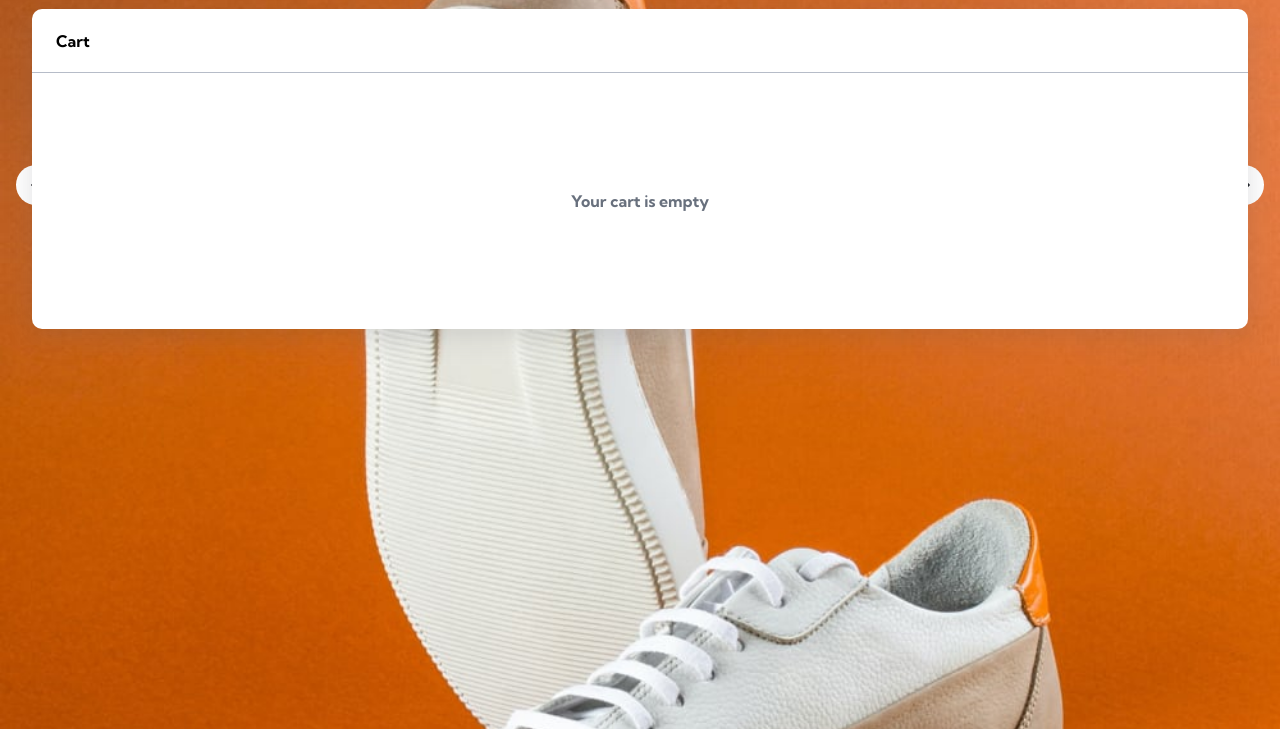
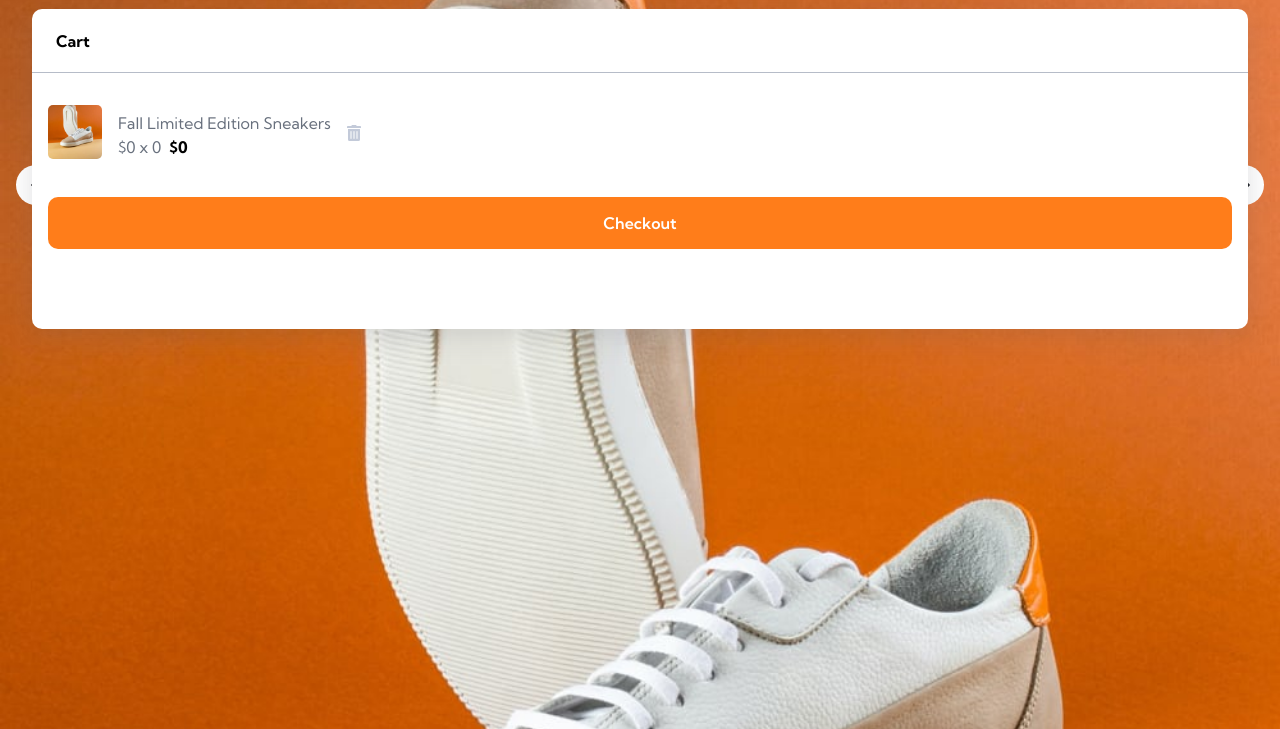
Before and after one commit to r0meia/E-commerce-product-page, a plain HTML site: page index.html in a window 1280 px wide. Both pictures are taken after a click on the picture 1199 px from the left and 34 px from the top of the page. Shown: the part 71-800 px from the top of the page. Drawn offline with Linux system fonts and the light colour scheme.

Commit message:
script cd

```diff
--- a/index.html
+++ b/index.html
@@ -52,7 +52,22 @@
         <div class="cart-wrapper-wrapper">
         <div class="cart-wrapper">
           <div class="cart">Cart</div>
-          <div class="empty-cart">Your cart is empty</div>
+          <div class="empty-cart off">Your cart is empty</div>
+          <div class="full-cart">
+            <div class="cart-top">
+              <div class="img"><img src="images/image-product-1-thumbnail.jpg" alt="product"></div>
+              <div class="cart-description"><p>Fall Limited Edition Sneakers</p>
+                <div class="cart-p">
+                <p class="cart-price">$0 x</p>
+                <p class="multiplier">0</p>
+                <p class="final-amount">$0</p>
+                </div>
+              </div>
+              <div class="bin"><img src="images/icon-delete.svg" alt="icon-delete"></div>
+            </div>
+            <div class="cart-bottom">Checkout</div>
+          </div>
+
         </div>
         </div>
       </div>
--- a/script.js
+++ b/script.js
@@ -1,3 +1,4 @@
+// left menu
 const menuBars = document.querySelector(".menu")
 const menuClose = document.querySelector(".close")
 const menuBarsOpen = document.querySelector(".nav-left-menu")
@@ -8,7 +9,8 @@ menuBars.addEventListener("click", () => {
 menuClose.addEventListener("click", () => {
     menuBarsOpen.classList.remove("active");
 });
-
+//
+// images slider
 const arrowLeft = document.querySelector(".arrow-left");
 const arrowRight = document.querySelector(".arrow-right");
 
@@ -66,13 +68,22 @@ function showPreviousSlides() {
 
 arrowLeft.addEventListener("click", (showPreviousSlides));
 arrowRight.addEventListener("click", (showSlides));
-
+//
+// cart and amount added to cart
 const cartButton = document.querySelector(".nav-cart");
 const amount = document.querySelector(".number-amount");
 const cartEmpty = document.querySelector(".cart-wrapper-wrapper");
 const minus = document.querySelector(".icon-minus");
 const plus = document.querySelector(".icon-plus");
 let itemsNumber = document.querySelector(".number-amount");
+
+const addToCart = document.querySelector(".add-to-cart");
+const bin = document.querySelector(".bin");
+const checkout = document.querySelector(".cart-bottom");
+const cartPrice = document.querySelector(".cart-price");
+const multiplier = document.querySelector(".multiplier");
+const finalAmount = document.querySelector(".final-amount");
+
 
 cartButton.addEventListener("click", (event) => {
     event.stopPropagation();
--- a/styles.css
+++ b/styles.css
@@ -209,3 +209,52 @@
     font-weight: 700;
     color: hsl(219, 9%, 45%);
 }
+.empty-cart.off {
+    display: none;
+}
+.full-cart {
+    display: flex;
+    justify-content: center;
+    flex-direction: column;
+}
+.cart-top {
+    padding: 2rem 1rem;
+    display: flex;
+    align-items: center;
+    color: hsl(219, 9%, 45%);
+    font-weight: 400;
+    line-height: 1.5rem;
+}
+.multiplier {
+    margin-left: 0.25rem;
+}
+.final-amount {
+    margin-left: 0.5rem;
+    color: black;
+    font-weight: 700;
+}
+.cart-description {
+    margin-left: 1rem;
+}
+.img > img:first-of-type {
+    border-radius: 5px;
+    height: 54px;
+    width: 54px;
+}
+.cart-p {
+    display: flex;
+}
+.bin {
+    margin-left: 1rem;
+}
+.cart-bottom {
+    display: flex;
+    align-items: center;
+    justify-content: center;
+    color: white;
+    background-color: hsl(26, 100%, 55%);
+    padding: 1rem;
+    margin: 0 1rem;
+    border-radius: 10px;
+    font-weight: 600;
+}
```
